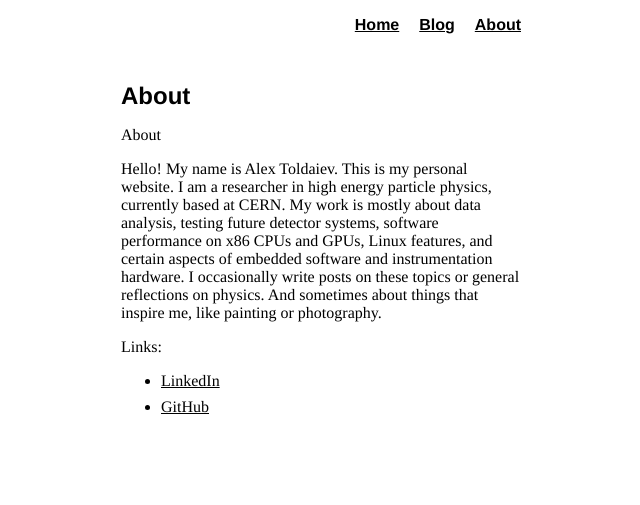
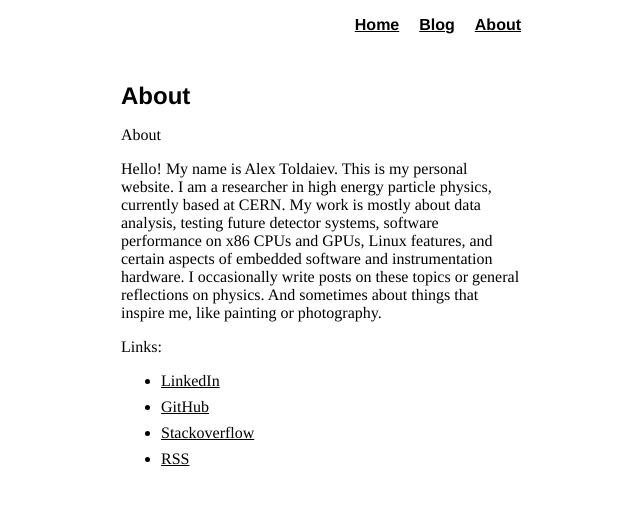
Before and after one commit to xealits/xealits.github.io, a Jekyll site: the page built from about.md, in a window 1280 px wide. Shown: the top 505 px of the page, without its empty margins (319-959 px from the left). Built offline with Jekyll 4.4.1, drawn with Linux system fonts in a browser that asks for light colours.

Commit message:
RSS and Stackoverflow links
	modified:   about.md

```diff
--- a/about.md
+++ b/about.md
@@ -17,3 +17,5 @@ And sometimes about things that inspire me, like painting or photography.
 Links:
 * [LinkedIn](https://www.linkedin.com/in/atoldaiev)
 * [GitHub](https://github.com/xealits)
+* [Stackoverflow](https://stackoverflow.com/users/1420489/xealits)
+* [RSS](https://xealits.github.io/feed.xml)
```
